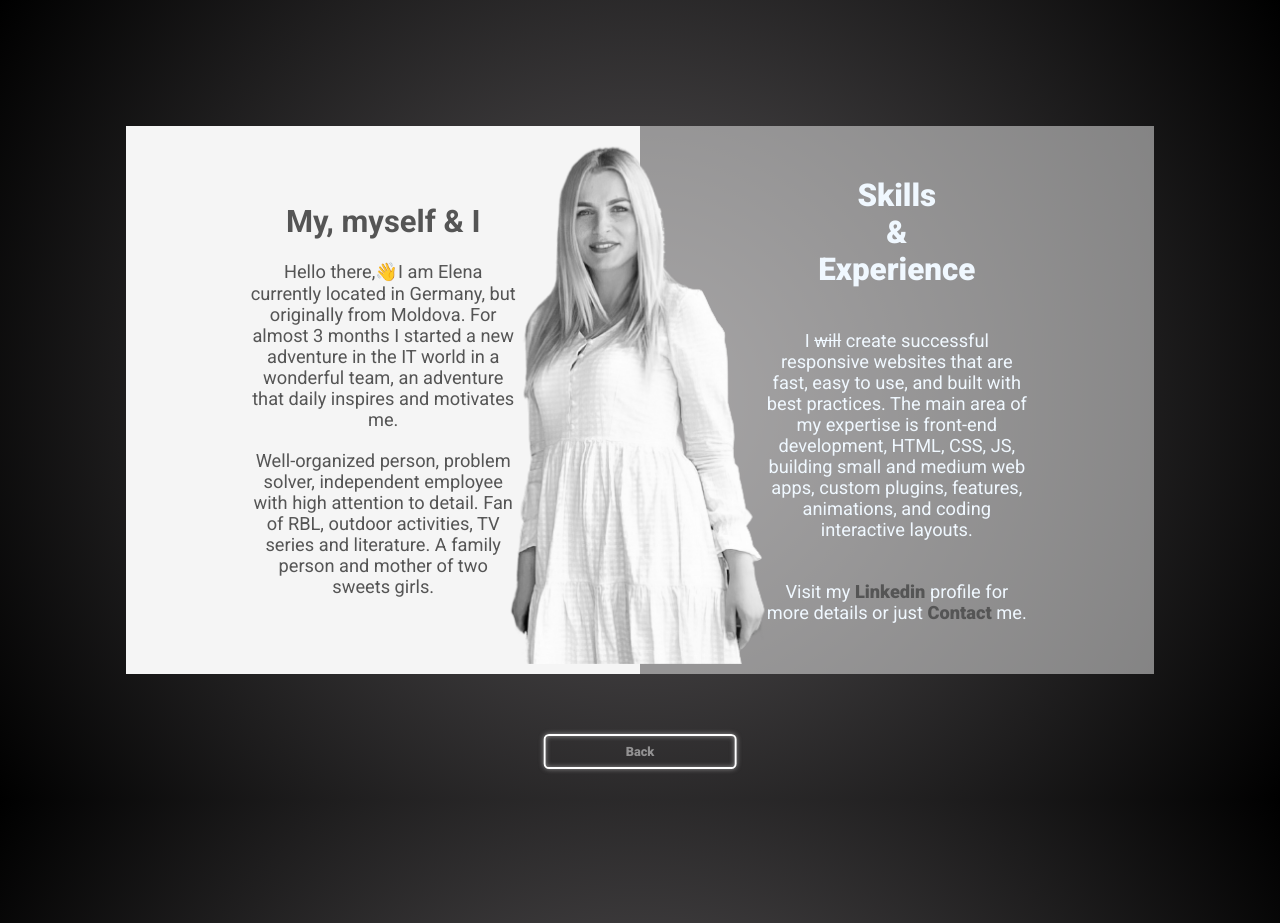
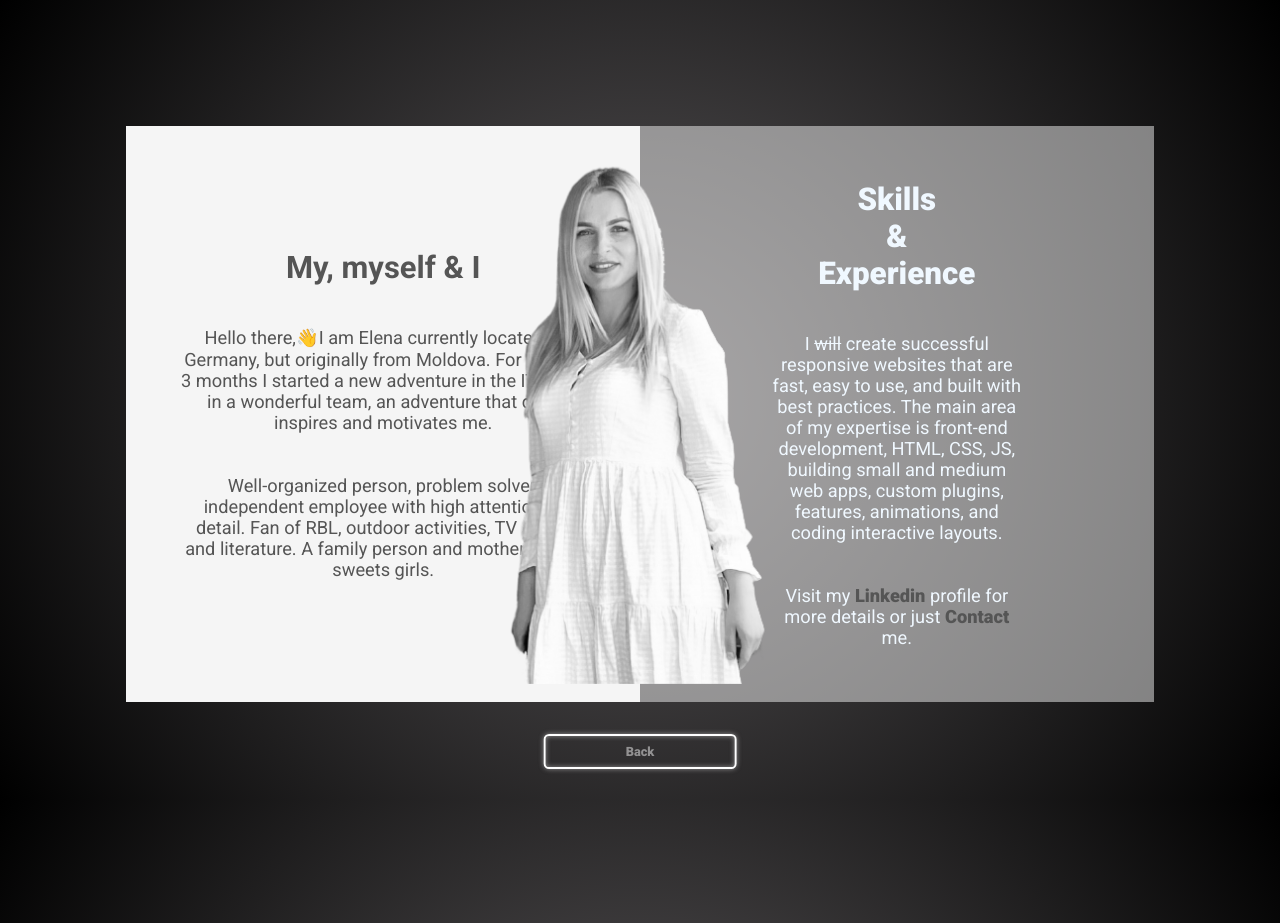
Before and after one commit to elenaRotari/finalProject-UIB, a website: page index.html in a window 1280 px wide. Shown: the part 1600-2523 px from the top of the page. Drawn offline with Linux system fonts and the light colour scheme.

Commit message:
gap middle block changed

```diff
--- a/sass/_aboutme.scss
+++ b/sass/_aboutme.scss
@@ -25,10 +25,10 @@
         flex-direction: column;
         justify-content: center;
         align-items: center;
-        padding: calc(var.$spacer/2 + 3vw);
+        padding: calc(var.$spacer + 3vw);
 
-        gap: calc(var.$spacer / 3 + 1.2vw);
-        width: 70%;
+        gap: calc(var.$spacer + 2vw);
+        // width: 70%;
         h1 {
           font-size: calc(var.$spacer / 3 + 2vw);
         }
@@ -85,7 +85,7 @@
         flex-direction: column;
         justify-content: center;
         align-items: center;
-        padding: calc(var.$spacer / 2 + 3vw);
+        padding: calc(var.$spacer + 3vw);
 
         gap: calc(var.$spacer + 2vw);
         h1 {
```
Also changed, not shown: css/style.css, 1 other file.
